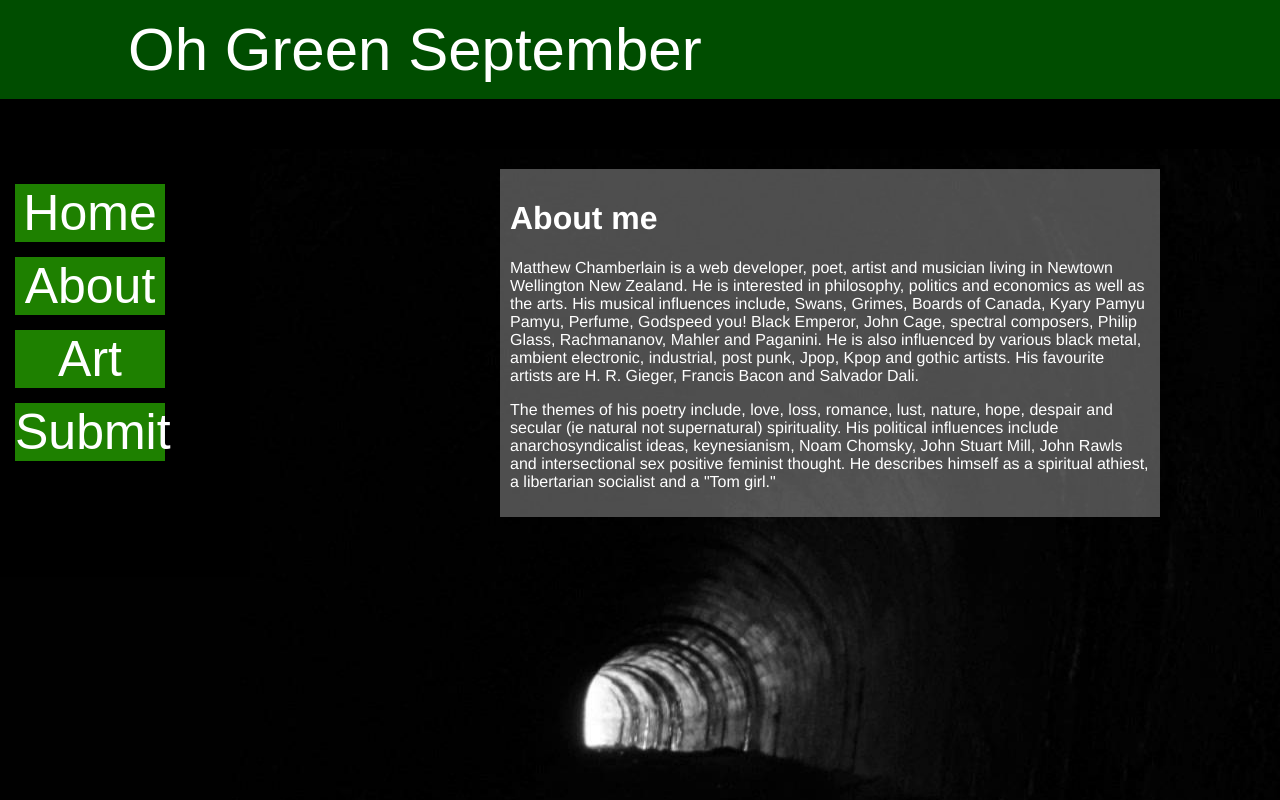
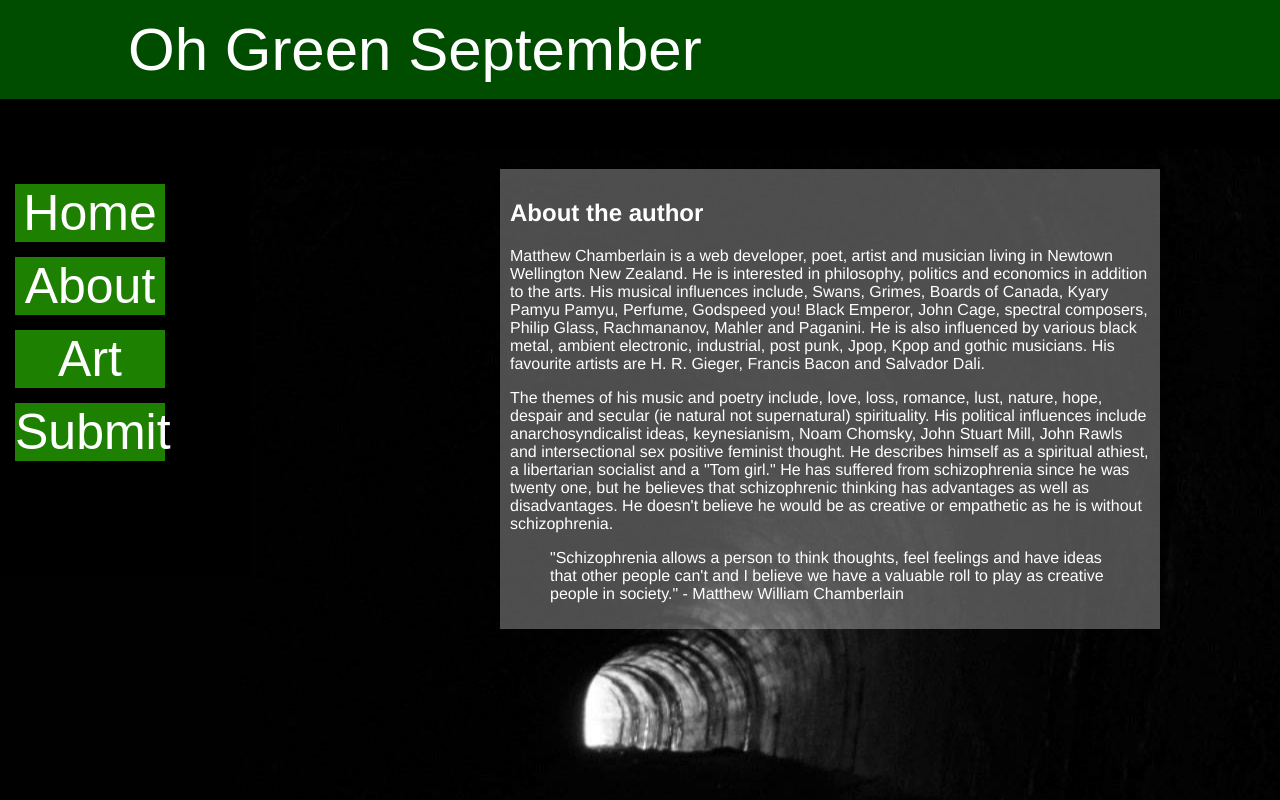
Before and after one commit to MattChambo/portfolio, a plain HTML site: page about.html in a window 1280 px wide. Shown: the top 800 px of the page. Drawn offline with nearby package versions, Linux system fonts and the light colour scheme.

Commit message:
Add text to about page and fix form validation

```diff
--- a/about.html
+++ b/about.html
@@ -2,7 +2,7 @@
 <html lang="en">
 	<head>
 		<meta charset="utf-8">
-		<title>The About Me page for Oh Green September</title>
+		<title>About the author</title>
 		<meta name="description" content="The about me page for Oh Green September poetry, music and art website.">
 		<meta name="viewport" content="width=device-width, initial=scale=1">
 		<link rel="stylesheet" href="css/styles.css">
@@ -52,12 +52,14 @@
 					</li>
 				</ul>
 			</div>
-			<div id="about" class="about-me">
-				<h1>About me</h1>
-				<p>Matthew Chamberlain is a web developer, poet, artist and musician living in Newtown Wellington New Zealand. He is interested in philosophy, politics and economics as well as the arts. His musical influences include, Swans, Grimes, Boards of Canada, Kyary Pamyu Pamyu, Perfume, Godspeed you! Black Emperor, John Cage, spectral composers, Philip Glass, Rachmananov, Mahler and Paganini. He is also influenced by various black metal, ambient electronic, industrial, post punk, Jpop, Kpop and gothic artists. His favourite artists are H. R. Gieger, Francis Bacon and Salvador Dali.</p>
+			<section id="about" class="about-me">
+				<h1>About the author</h1>
+				<p>Matthew Chamberlain is a web developer, poet, artist and musician living in Newtown Wellington New Zealand. He is interested in philosophy, politics and economics in addition to the arts. His musical influences include, Swans, Grimes, Boards of Canada, Kyary Pamyu Pamyu, Perfume, Godspeed you! Black Emperor, John Cage, spectral composers, Philip Glass, Rachmananov, Mahler and Paganini. He is also influenced by various black metal, ambient electronic, industrial, post punk, Jpop, Kpop and gothic musicians. His favourite artists are H. R. Gieger, Francis Bacon and Salvador Dali.</p>
 
-				<p>The themes of his poetry include, love, loss, romance, lust, nature, hope, despair and secular (ie natural not supernatural) spirituality. His political influences include anarchosyndicalist ideas, keynesianism, Noam Chomsky, John Stuart Mill, John Rawls and intersectional sex positive feminist thought. He describes himself as a spiritual athiest, a libertarian socialist and a "Tom girl." </p>
-			</div>
+				<p>The themes of his music and poetry include, love, loss, romance, lust, nature, hope, despair and secular (ie natural not supernatural) spirituality. His political influences include anarchosyndicalist ideas, keynesianism, Noam Chomsky, John Stuart Mill, John Rawls and intersectional sex positive feminist thought. He describes himself as a spiritual athiest, a libertarian socialist and a "Tom girl." He has suffered from schizophrenia since he was twenty one, but he believes that schizophrenic thinking has advantages as well as disadvantages. He doesn't believe he would be as creative or empathetic as he is without schizophrenia.</p>
+
+				<blockquote>"Schizophrenia allows a person to think thoughts, feel feelings and have ideas that other people can't and I believe we have a valuable roll to play as creative people in society." - Matthew William Chamberlain</blockquote>
+			</section>
 
 		</main>
 		<footer>
--- a/css/styles.css
+++ b/css/styles.css
@@ -90,10 +90,6 @@ button {
 	color: white;
 }
 
-span {
-	color: white;
-}
-
 /* Main styles */
 
 main {
@@ -152,6 +148,10 @@ label {
 	border: 1px solid black;
 	cursor: pointer;
 	font-size: 17px;
+}
+
+.message {
+	font-size: 13px;
 }
 
 #art {
```
Also changed, not shown: js/validation.js (+7 -5 lines), submit.html (+2 -5 lines).
